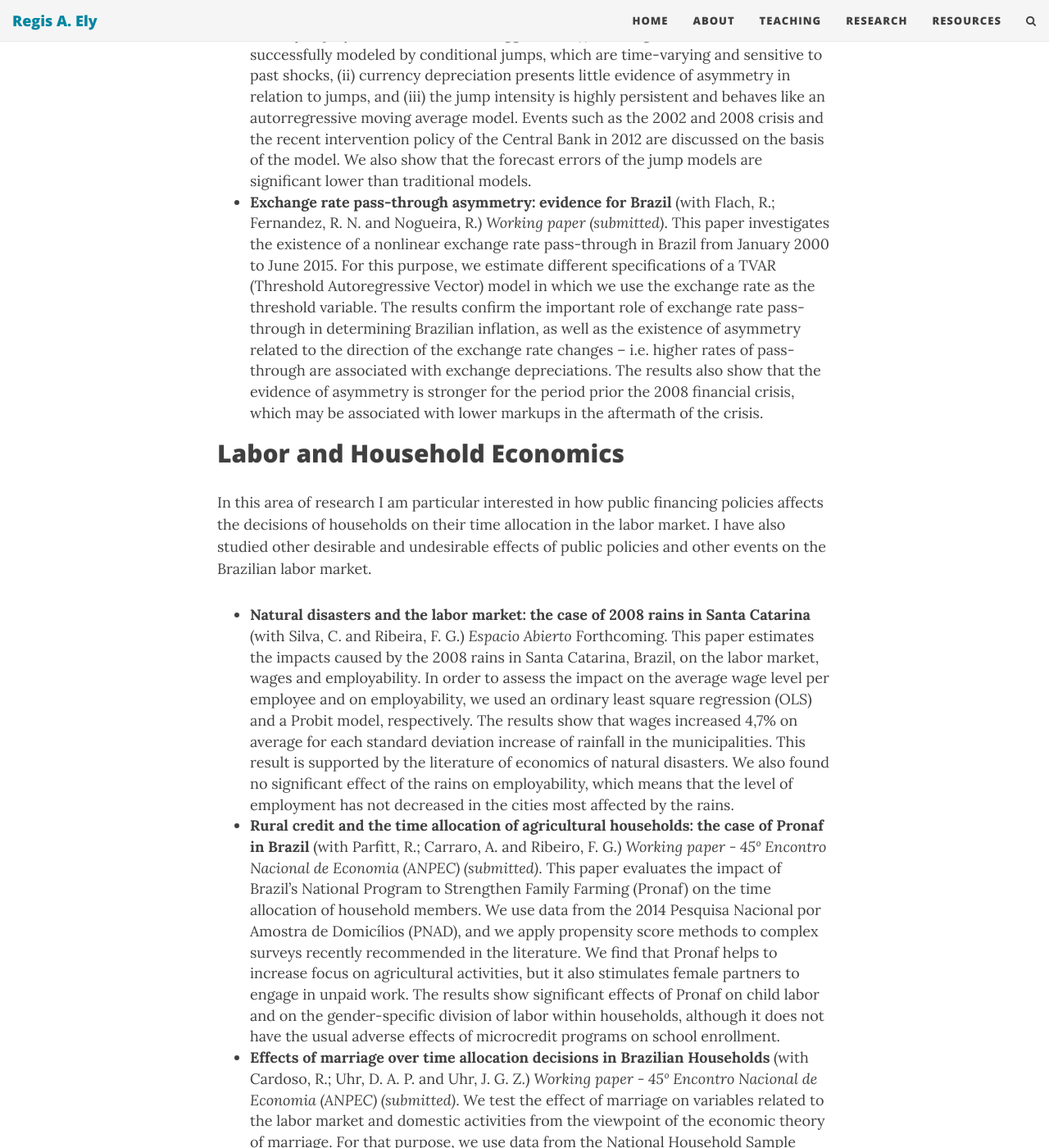
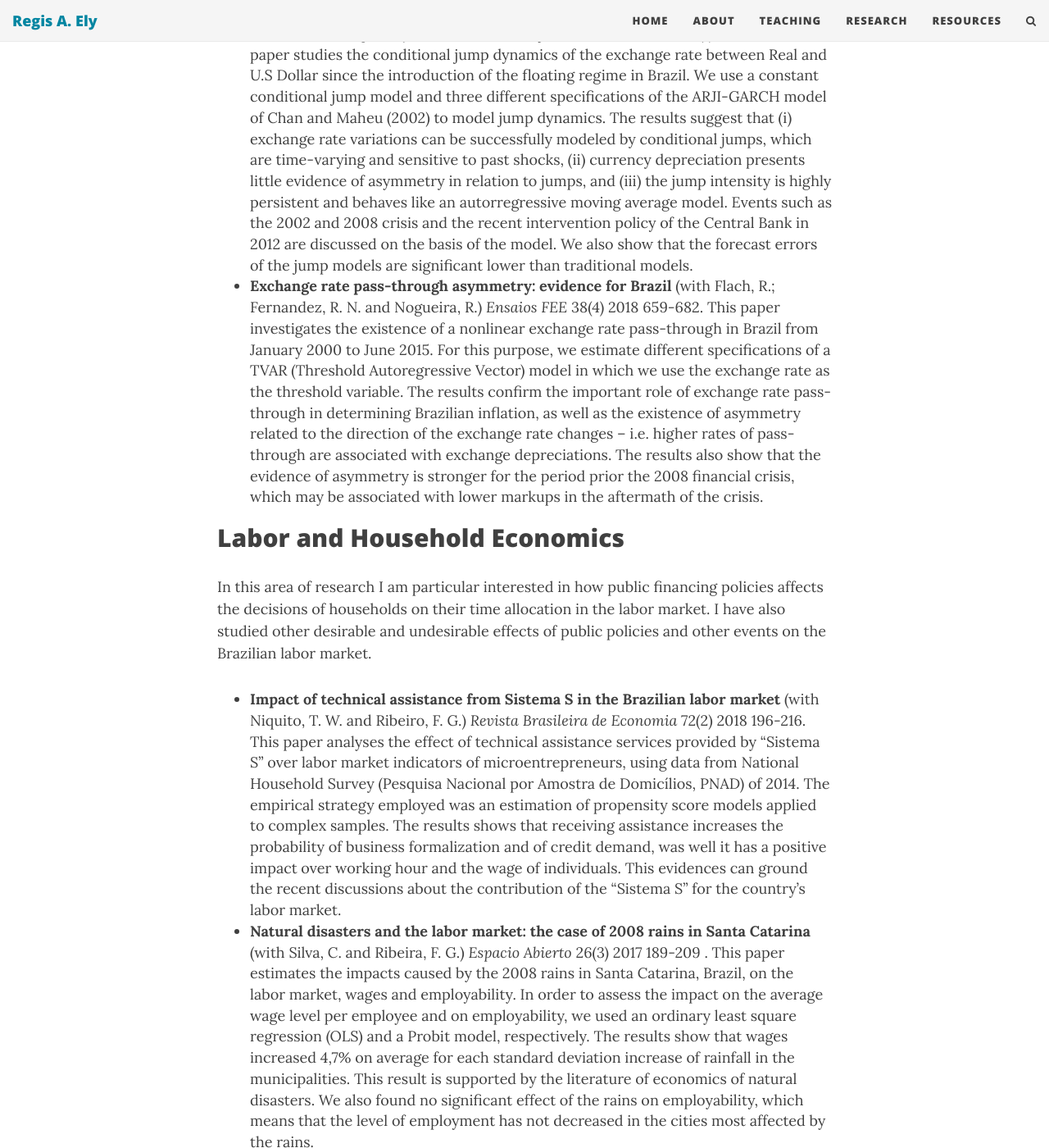
Before and after one commit to regisely/regisely.github.io, a Jekyll site: the page built from research.md, in a window 1280 px wide and 1400 px high, scrolled down 4484 px. Shown: the whole window at 82% size. Built offline with Jekyll 4.4.1, drawn with Linux system fonts in a browser that asks for light colours; nearby versions of some CDN libraries; some of the changed text lies outside the part shown.

Commit message:
Update research papers

```diff
--- a/research.md
+++ b/research.md
@@ -12,17 +12,17 @@
 In this area of research I am particular interested in efficiency, predictability and how risk, volatility and unexpected shocks are spread across markets. Some of my work has addressed sources of inefficiency in the stock market, as well as risk spillovers between stock and exchange markets in Brazil.
 
 - **Volatility Spillovers and the Risk-Return Relation Between Stock and Foreign Exchange Markets in Brazil** *Latin American Business Review* 16(4) 2016 305-325. We examine the evidence of mean and volatility spillovers between stock and foreign exchange markets in Brazil with multivariate GARCH models and nonlinear Granger causality tests. We also use a multivariate GARCH-in-mean model to assess the relationship between risk and return in these markets. The results indicate that the stock market leads the foreign exchange market in price formation and that nonlinear Granger causalities from the exchange market to the stock market do occur. Part of these nonlinear causalities are explained by volatility spillovers. We show that exchange rate volatility affects not only stock market volatility but also stock returns.
-- **Relations Between Serial Correlation and Volatility: Is There a LeBaron Effect in Brazil?** *Brazilian Review of Finance* 12(1) 2014 13-39. This paper examines the relation between serial correlation and volatility of the Ibovespa index returns and extends the empirical evidence of the LeBaron effect for higher orders of serial correlation. We employ an exponential general autoregressive conditional heteroskedastic model to estimate volatility and an automatic variance ratio statistic to calculate serial correlation. The results support some stylized facts from behavioral finance and help us to explain evidences from empirical studies. We show that (i) serial correlation in weekly returns are negative related with volatility, (ii) this negative relation is found in daily returns only if we use first order serial correlation, and (iii) the effect for weekly returns was not intensified by the 2008 crisis, but a positive relation between volatility and serial correlation for daily returns was identified during that time.
-- **Returns predictability and stock market efficiency in Brazil** *Brazilian Review of Finance* 9(4) 2011 571-584. This paper searches for evidence of predictability in the Brazilian stock market using portfolios grouped by sector and firm size with data from 1999 to 2008. I conduct an automatic variance ratio test using wild bootstrap. This methodology eliminates the arbitrary choice of the holding period as well as improves small sample properties. The results suggest (i) stocks from the industrial sector are highly predictable, (ii) stocks from small firms tend to be more predictable than the ones from large firms, (iii) the Brazilian stock market, measured by the Ibovespa index from 1986 to 2008, shows an increase of efficiency since 1994.
+- **Relations Between Serial Correlation and Volatility: Is There a LeBaron Effect in Brazil?** *Revista Brasileira de Finanças/Brazilian Review of Finance* 12(1) 2014 13-39. This paper examines the relation between serial correlation and volatility of the Ibovespa index returns and extends the empirical evidence of the LeBaron effect for higher orders of serial correlation. We employ an exponential general autoregressive conditional heteroskedastic model to estimate volatility and an automatic variance ratio statistic to calculate serial correlation. The results support some stylized facts from behavioral finance and help us to explain evidences from empirical studies. We show that (i) serial correlation in weekly returns are negative related with volatility, (ii) this negative relation is found in daily returns only if we use first order serial correlation, and (iii) the effect for weekly returns was not intensified by the 2008 crisis, but a positive relation between volatility and serial correlation for daily returns was identified during that time.
+- **Returns predictability and stock market efficiency in Brazil** *Revista Brasileira de Finanças/Brazilian Review of Finance* 9(4) 2011 571-584. This paper searches for evidence of predictability in the Brazilian stock market using portfolios grouped by sector and firm size with data from 1999 to 2008. I conduct an automatic variance ratio test using wild bootstrap. This methodology eliminates the arbitrary choice of the holding period as well as improves small sample properties. The results suggest (i) stocks from the industrial sector are highly predictable, (ii) stocks from small firms tend to be more predictable than the ones from large firms, (iii) the Brazilian stock market, measured by the Ibovespa index from 1986 to 2008, shows an increase of efficiency since 1994.
+- **The relationship between monetary policy shocks and the Brazilian stock market** (with Halmenschlager, V.; Cechin, L. A. W. and Fernandez, R. N.) *Revista Brasileira de Economia de Empresas/Brazilian Journal of Business Economics* Forthcoming. This article investigates the relationship between monetary policy shocks and the Brazilian stock market. We use a structural model based on Bjornland and Leitemo (2009) where we identify monetary shocks with a combination of restrictions on short and long term, which retains the properties preconized by the economic theory. The results indicate that IBrX falls 0.5% immediately after an unexpected monetary policy shock that increases the Selic rate by 100 basis points. On the other side, we found that a shock that increases IBrX by 1% leads to an increase in Selic of 75 basis points. This results show that: (i) economy agents adjust their portfolios from equities to fixed income after restrictive monetary shocks; (ii) stock market returns are one of the parameters that determines the monetary policy decisions in Brazil.
 - **Evidence of the Dividend Month Premium in the Brazilian Stock Market** (with Pereira, C. C. and Shikida, C. D.) *Working paper (submitted)*. We test the presence of the dividend month premium in the Brazilian stock market. This premium consists in the existence of abnormal returns when companies are predicted to issue a dividend. We build portfolios based on predicted dividends and estimate asset pricing multifactor models to check for the existence of returns not associated with risks. We present evidences of a positive monthly premium of about 1%, but results are less robust when we exclude low liquidity assets from the sample. Also, the effect is larger for small caps and assets with higher dividend yields.
-- **The relationship between monetary policy shocks and the Brazilian stock market** (with Halmenschlager, V.; Cechin, L. A. W. and Fernandez, R. N.) *Working paper (submitted)*. This article investigates the relationship between monetary policy shocks and the Brazilian stock market. We use a structural model based on Bjornland and Leitemo (2009) where we identify monetary shocks with a combination of restrictions on short and long term, which retains the properties preconized by the economic theory. The results indicate that IBrX falls 0.5% immediately after an unexpected monetary policy shock that increases the Selic rate by 100 basis points. On the other side, we found that a shock that increases IBrX by 1% leads to an increase in Selic of 75 basis points. This results show that: (i) economy agents adjust their portfolios from equities to fixed income after restrictive monetary shocks; (ii) stock market returns are one of the parameters that determines the monetary policy decisions in Brazil.
 - **Technical analysis systems of negotiation: evidences for the Brazilian stock market** (with Cordeiro, L. M.; Meyer, M. and Caetano, F. M.) *Working paper*. This work evaluates if technical trading systems are capable of generating returns higher than the Buy and Hold strategy for an equally weighted stock portfolio after transaction costs. For this purpose, four strategies based on technical indicators widely known in the market were evaluated for a set of daily data of 154 companies listed on the São Paulo Stock Exchange, in the period from 2000 to 2016. Strategies of Bollinger band breakout, Donchian channel breakout, and moving average crossovers showed returns above Buy and Hold even after transaction costs were computed and with a slightly lower risk level. However, it is worth emphasizing that transaction costs have a strong impact on the profitability of these strategies.
 
 ## Corporate Finance and Banking
 
 In this area of research I am interested in banking regulation, risk taking decisions and profitability, as well as the impact of capital structure on firms performance and probability of default. My works include topics such as the impact of Brazilian bankrupcty law in the credit market, the cross-country effects of capital buffers on banks profitability, the relationship between competition, concentration and the risk taking behavior of banks, and the influence of capital structure and financing decision on probability of default and asset volatility.
 
-- **The impact of the new bankrupcty law in the Brazilian credit market** (with Barbosa, K.; Carraro, A. and Garcia, F. R.) *Economia Aplicada* Forthcoming. The aim of this paper is to evaluate the changes in Brazilian credit market due to the new bankruptcy law, pointing out their impact on default rates, bank spreads, credit volume, and number of bankruptcies. For that purpose, we used credit market time series available by the Brazilian Central Bank during the period of 2000 to 2012, and we evaluate the impact using linear regressions and a method of endogenous breaks. The results indicate that besides the reduction in bankruptcy, the new law had a significant impact on credit concessions to corporations, although the total volume of credit has not been affected. The results also show that the law was not effective in reducing default and interest rates.
+- **The impact of the new bankrupcty law in the Brazilian credit market** (with Barbosa, K.; Carraro, A. and Garcia, F. R.) *Economia Aplicada/Brazilian Journal of Applied Economics* 21(3) 2017 469-501. The aim of this paper is to evaluate the changes in Brazilian credit market due to the new bankruptcy law, pointing out their impact on default rates, bank spreads, credit volume, and number of bankruptcies. For that purpose, we used credit market time series available by the Brazilian Central Bank during the period of 2000 to 2012, and we evaluate the impact using linear regressions and a method of endogenous breaks. The results indicate that besides the reduction in bankruptcy, the new law had a significant impact on credit concessions to corporations, although the total volume of credit has not been affected. The results also show that the law was not effective in reducing default and interest rates.
 - **The effects of capital buffers on profitability: An empirical study** (with Tabak, B. M.; Fazio, D. M.; Amaral, J. M. T. and Cajueiro, D. O.) *Economics Bulletin* 37(3) 2017 1468-1473. This paper measures the effect of capital buffers and other determinants on banks' profitability in 51 countries during the period of 2000 to 2012. We have found a nonlinear relationship between return on assets and capital buffers. While capital buffers have a positive impact on profitability, its excess can diminish banks' profits. Countries with noncompetitive markets do not seem to change this relationship, although higher market power enhances profits. We also examine other determinants of profitability. Since minimal requirements of equity capital are one of the main regulatory instruments for preventing financial risks, we hope that the results of this letter can help financial authorities to also understand the effects of capital buffers on profits.
 - **Competition, concentration and the risk taking behavior of banks: a cross-country analysis** (with Tabak, B. M.; Cajueiro, D. O. and Fazio, D. M.) *Working paper*. We study the relationship between competition and concentration on the risk taking behavior of banks through a database of over 4000 commercial banks in 25 countries. We estimate a fixed- effect panel data model to correlate different measures of competition and concentration with a proxy for the risk taking behavior of banks known as Z-score. We also estimate how the effect of market structure variables on risk taking changes according to bank size, liquidity of assets and global financial turmoils. We find significant heterogeneous effects on this relationship. Concentration increases the probability of default, but competition between large banks may induce them to switch to riskier borrowers. Our evidences synthesize two opposing theoretical frameworks regarding the impact of market structure on risk taking.
 
@@ -32,17 +32,17 @@
 
 - **A synthetic control approach on Chile's transition to democracy** (with Uhr, D. A. P. and Uhr, J. G. Z.) *Economics Bulletin* 37(3) 2017 2219-2233. We use a synthetic control approach for performing a case study of the impact of Economic Reforms and Democracy Openness on Chile's GDP per capita. We use data available at the World Bank Open Data from 1976 to 2014 for different countries in order to build a synthetic "authoritarian Chile" and compare it with the "real Chile". We find a significant positive effect of the process of re-democratization on Chile's long-term GDP per capita. The results are robust to placebo tests and time series methods such as endogenous structural break tests and an analysis of causal impact based on the forecasts of a Bayesian Structural Time Series model.
 - **Uncertainty and growth: evidence of emerging and developed countries** (with Salton, A.) *Economics Bulletin* 37(2) 2017 1274-1280. This letter aims to investigate the relationship between uncertainty and economic growth in economies with different stages of development. We use monthly data on industrial production during the period of 1961 to 2014 from OECD's Main Economic Indicators database. We estimate the relationship between industrial production growth and its volatility from 14 countries using EGARCH in mean and panel GARCH in mean models. Our results suggest that the correlation between economic growth and its own volatility is positive in developed countries but ambiguous in emerging economies. This facts support both theories of precautionary savings, in the case of developed countries, and irreversible investments, in the case of some emerging economies.
-- **Conditional jump dynamics of the Brazilian exchange rate** *Brazilian Journal of Business Economics* 13(1) 2013 59-75. This paper studies the conditional jump dynamics of the exchange rate between Real and U.S Dollar since the introduction of the floating regime in Brazil. We use a constant conditional jump model and three different specifications of the ARJI-GARCH model of Chan and Maheu (2002) to model jump dynamics. The results suggest that (i) exchange rate variations can be successfully modeled by conditional jumps, which are time-varying and sensitive to past shocks, (ii) currency depreciation presents little evidence of asymmetry in relation to jumps, and (iii) the jump intensity is highly persistent and behaves like an autorregressive moving average model. Events such as the 2002 and 2008 crisis and the recent intervention policy of the Central Bank in 2012 are discussed on the basis of the model. We also show that the forecast errors of the jump models are significant lower than traditional models.
-- **Exchange rate pass-through asymmetry: evidence for Brazil** (with Flach, R.; Fernandez, R. N. and Nogueira, R.) *Working paper (submitted)*. This paper investigates the existence of a nonlinear exchange rate pass-through in Brazil from January 2000 to June 2015. For this purpose, we estimate different specifications of a TVAR (Threshold Autoregressive Vector) model in which we use the exchange rate as the threshold variable. The results confirm the important role of exchange rate pass-through in determining Brazilian inflation, as well as the existence of asymmetry related to the direction of the exchange rate changes – i.e. higher rates of pass-through are associated with exchange depreciations. The results also show that the evidence of asymmetry is stronger for the period prior the 2008 financial crisis, which may be associated with lower markups in the aftermath of the crisis.
+- **Conditional jump dynamics of the Brazilian exchange rate** *Revista Brasileira de Economia de Empresas/Brazilian Journal of Business Economics* 13(1) 2013 59-75. This paper studies the conditional jump dynamics of the exchange rate between Real and U.S Dollar since the introduction of the floating regime in Brazil. We use a constant conditional jump model and three different specifications of the ARJI-GARCH model of Chan and Maheu (2002) to model jump dynamics. The results suggest that (i) exchange rate variations can be successfully modeled by conditional jumps, which are time-varying and sensitive to past shocks, (ii) currency depreciation presents little evidence of asymmetry in relation to jumps, and (iii) the jump intensity is highly persistent and behaves like an autorregressive moving average model. Events such as the 2002 and 2008 crisis and the recent intervention policy of the Central Bank in 2012 are discussed on the basis of the model. We also show that the forecast errors of the jump models are significant lower than traditional models.
+- **Exchange rate pass-through asymmetry: evidence for Brazil** (with Flach, R.; Fernandez, R. N. and Nogueira, R.) *Ensaios FEE* 38(4) 2018 659-682. This paper investigates the existence of a nonlinear exchange rate pass-through in Brazil from January 2000 to June 2015. For this purpose, we estimate different specifications of a TVAR (Threshold Autoregressive Vector) model in which we use the exchange rate as the threshold variable. The results confirm the important role of exchange rate pass-through in determining Brazilian inflation, as well as the existence of asymmetry related to the direction of the exchange rate changes – i.e. higher rates of pass-through are associated with exchange depreciations. The results also show that the evidence of asymmetry is stronger for the period prior the 2008 financial crisis, which may be associated with lower markups in the aftermath of the crisis.
 
 ## Labor and Household Economics
 
 In this area of research I am particular interested in how public financing policies affects the decisions of households on their time allocation in the labor market. I have also studied other desirable and undesirable effects of public policies and other events on the Brazilian labor market.
 
-- **Natural disasters and the labor market: the case of 2008 rains in Santa Catarina** (with Silva, C. and Ribeira, F. G.) *Espacio Abierto* Forthcoming. This paper estimates the impacts caused by the 2008 rains in Santa Catarina, Brazil, on the labor market, wages and employability. In order to assess the impact on the average wage level per employee and on employability, we used an ordinary least square regression (OLS) and a Probit model, respectively. The results show that wages increased 4,7% on average for each standard deviation increase of rainfall in the municipalities. This result is supported by the literature of economics of natural disasters. We also found no significant effect of the rains on employability, which means that the level of employment has not decreased in the cities most affected by the rains.
+- **Impact of technical assistance from Sistema S in the Brazilian labor market** (with Niquito, T. W. and Ribeiro, F. G.) *Revista Brasileira de Economia* 72(2) 2018 196-216. This paper analyses the effect of technical assistance services provided by "Sistema S" over labor market indicators of microentrepreneurs, using data from National Household Survey (Pesquisa Nacional por Amostra de Domicílios, PNAD) of 2014. The empirical strategy employed was an estimation of propensity score models applied to complex samples. The results shows that receiving assistance increases the probability of business formalization and of credit demand, was well it has a positive impact over working hour and the wage of individuals. This evidences can ground the recent discussions about the contribution of the "Sistema S" for the country’s labor market.
+- **Natural disasters and the labor market: the case of 2008 rains in Santa Catarina** (with Silva, C. and Ribeira, F. G.) *Espacio Abierto* 26(3) 2017 189-209 . This paper estimates the impacts caused by the 2008 rains in Santa Catarina, Brazil, on the labor market, wages and employability. In order to assess the impact on the average wage level per employee and on employability, we used an ordinary least square regression (OLS) and a Probit model, respectively. The results show that wages increased 4,7% on average for each standard deviation increase of rainfall in the municipalities. This result is supported by the literature of economics of natural disasters. We also found no significant effect of the rains on employability, which means that the level of employment has not decreased in the cities most affected by the rains.
 - **Rural credit and the time allocation of agricultural households: the case of Pronaf in Brazil** (with Parfitt, R.; Carraro, A. and Ribeiro, F. G.) *Working paper - 45º Encontro Nacional de Economia (ANPEC) (submitted)*. This paper evaluates the impact of Brazil’s National Program to Strengthen Family Farming (Pronaf) on the time allocation of household members. We use data from the 2014 Pesquisa Nacional por Amostra de Domicílios (PNAD), and we apply propensity score methods to complex surveys recently recommended in the literature. We find that Pronaf helps to increase focus on agricultural activities, but it also stimulates female partners to engage in unpaid work. The results show significant effects of Pronaf on child labor and on the gender-specific division of labor within households, although it does not have the usual adverse effects of microcredit programs on school enrollment.
 - **Effects of marriage over time allocation decisions in Brazilian Households** (with Cardoso, R.; Uhr, D. A. P. and Uhr, J. G. Z.) *Working paper - 45º Encontro Nacional de Economia (ANPEC) (submitted)*. We test the effect of marriage on variables related to the labor market and domestic activities from the viewpoint of the economic theory of marriage. For that purpose, we use data from the National Household Sample Survey (PNAD) for the year 2015 and we employ three different estimation methods for complex surveys: ordinary least squares, Propensity Score Weighting, and Propensity Score Matching. The results indicate that married men consistently present higher salaries than single men, but the same results were not found for women. In addition, the most productive agent of the family unit, regardless of gender, tends to allocate more time in the labor market while the other partner reduces its supply of labor and allocates more time in domestic activities. The main conclusion is that the time allocation of the couples is based on comparative advantages and not on a gendered division of labor.
-- **Impact of technical assistance from Sistema S in the Brazilian labor market** (with Niquito, T. W. and Ribeiro, F. G.) *Working paper (submitted)*. This paper analyses the effect of technical assistance services provided by "Sistema S" over labor market indicators of microentrepreneurs, using data from National Household Survey (Pesquisa Nacional por Amostra de Domicílios, PNAD) of 2014. The empirical strategy employed was an estimation of propensity score models applied to complex samples. The results shows that receiving assistance increases the probability of business formalization and of credit demand, was well it has a positive impact over working hour and the wage of individuals. This evidences can ground the recent discussions about the contribution of the "Sistema S" for the country’s labor market.
 
 ##  Natural Resource and Agriculture Economics
 
```
